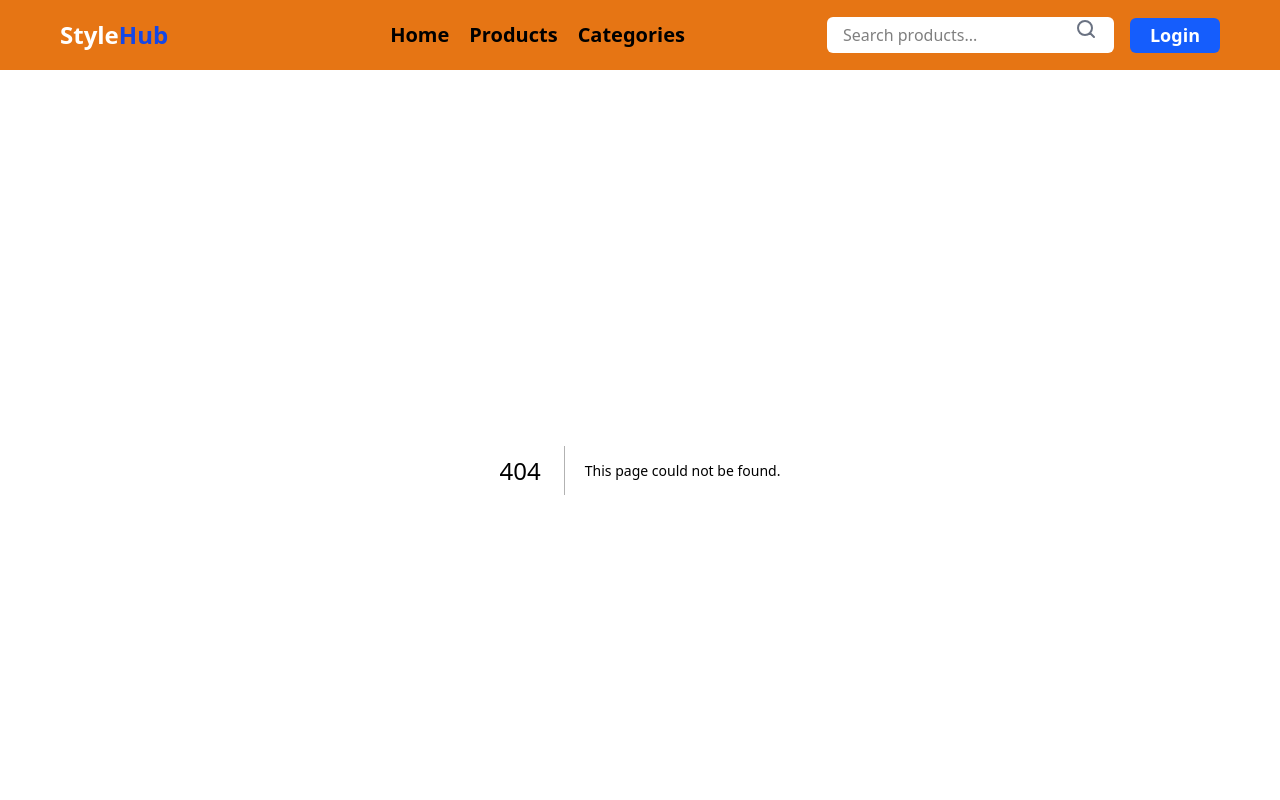
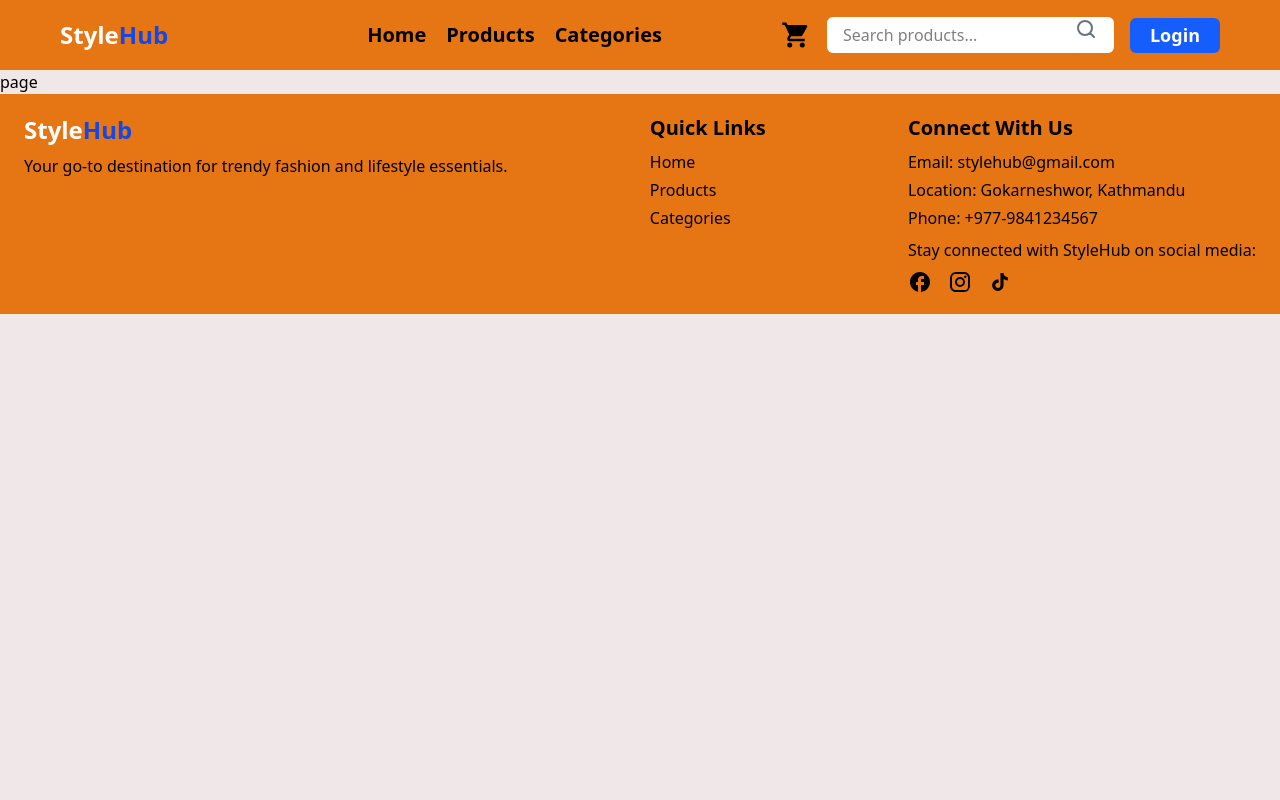
Before and after one commit to SumanSunuwar-SUDO/stylehub, a Next.js app in the folder client/: page /ckeckout in a window 1280 px wide. Before the commit this address had no page. Shown: the top 800 px of the page. Built offline with nearby package versions, Linux system fonts and the light colour scheme.

Commit message:
cart icon

```diff
--- a/client/src/UI/Cart.jsx
+++ b/client/src/UI/Cart.jsx
@@ -5,8 +5,8 @@ const Cart = () => {
     <div>
       <svg
         xmlns="http://www.w3.org/2000/svg"
-        width="24"
-        height="24"
+        width="30"
+        height="30"
         viewBox="0 0 24 24"
       >
         <path
--- /dev/null
+++ b/client/src/app/ckeckout/page.jsx
@@ -0,0 +1,7 @@
+import React from "react";
+
+const page = () => {
+  return <div>page</div>;
+};
+
+export default page;
--- a/client/src/layouts/Navbar.jsx
+++ b/client/src/layouts/Navbar.jsx
@@ -1,11 +1,13 @@
 "use client";
 import Link from "next/link";
 import React, { useEffect, useState } from "react";
+import Search from "@/UI/Search";
 import Cart from "@/UI/Cart";
-import Search from "@/UI/Search";
+import { useRouter } from "next/navigation";
 
 const Navbar = () => {
   const [isLoggedIn, setIsLoggedIn] = useState(false);
+  const router = useRouter();
 
   useEffect(() => {
     const token = localStorage.getItem("accessToken");
@@ -16,6 +18,10 @@ const Navbar = () => {
       setIsLoggedIn(false);
     }
   }, []);
+
+  const cartClick = () => {
+    router.push("/cart");
+  };
 
   const links = [
     { label: "Home", href: "/" },
@@ -39,6 +45,9 @@ const Navbar = () => {
         </div>
 
         <div className="flex items-center gap-4">
+          <div className="cursor-pointer" onClick={() => cartClick()}>
+            <Cart />
+          </div>
           {/* Search */}
           <div className="relative">
             <input
```
